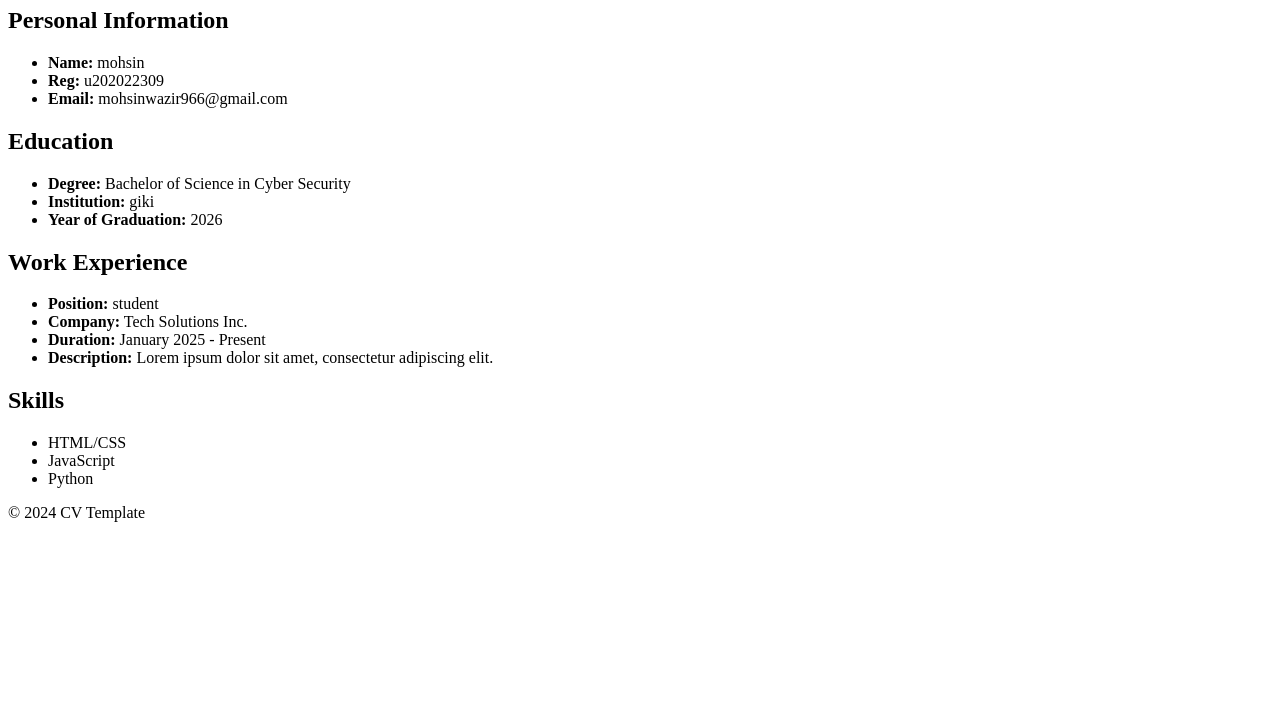
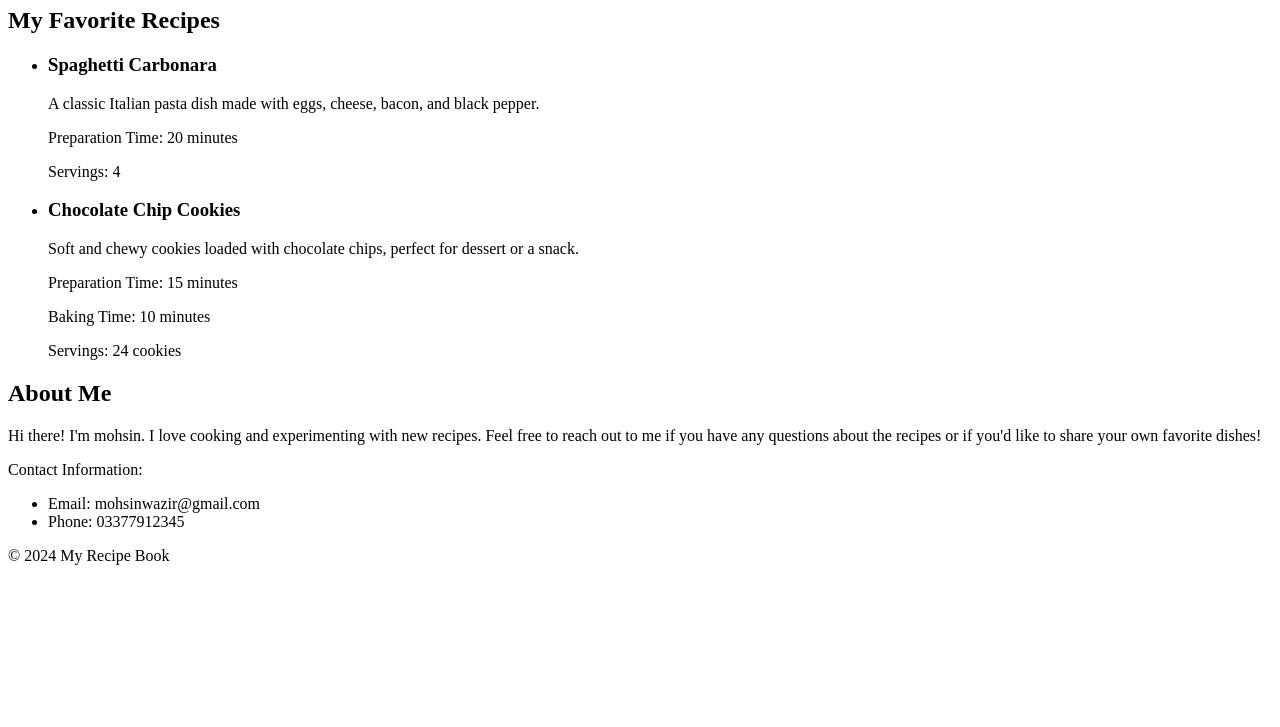
Before and after one commit to mohsinwazir/assignment, a plain HTML site: page index.html in a window 1280 px wide. Shown: the part 73-800 px from the top of the page. Drawn offline with Linux system fonts and the light colour scheme.

Commit message:
Add files via upload

```diff
--- a/index.html
+++ b/index.html
@@ -1,50 +1,49 @@
-
 <!DOCTYPE html>
 <html lang="en">
+
 <head>
     <meta charset="UTF-8">
     <meta name="viewport" content="width=device-width, initial-scale=1.0">
-    <title>CV Template</title>
+    <title>My Recipe Book</title>
 </head>
+
 <body>
-    <h1>Curriculum Vitae</h1>
-
-    <h2>Personal Information</h2>
-    <ul>
-        <li><strong>Name:</strong> mohsin</li>
-        <li><strong>Reg:</strong> u202022309</li>
-        <li><strong>Email:</strong> mohsinwazir966@gmail.com</li>
-
-        <!-- Add more personal information fields as needed -->
-    </ul>
-
-    <h2>Education</h2>
-    <ul>
-        <li><strong>Degree:</strong> Bachelor of Science in Cyber Security</li>
-        <li><strong>Institution:</strong> giki</li>
-        <li><strong>Year of Graduation:</strong> 2026</li>
-        <!-- Add more education details as needed -->
-    </ul>
-
-    <h2>Work Experience</h2>
-    <ul>
-        <li><strong>Position:</strong> student</li>
-        <li><strong>Company:</strong> Tech Solutions Inc.</li>
-        <li><strong>Duration:</strong> January 2025 - Present</li>
-        <li><strong>Description:</strong> Lorem ipsum dolor sit amet, consectetur adipiscing elit.</li>
-        <!-- Add more work experience details as needed -->
-    </ul>
-
-    <h2>Skills</h2>
-    <ul>
-        <li>HTML/CSS</li>
-        <li>JavaScript</li>
-        <li>Python</li>
-        <!-- Add more skills as needed -->
-    </ul>
-
+    <header>
+        <h1>Welcome to My Recipe Book</h1>
+    </header>
+    <main>
+        <section>
+            <h2>My Favorite Recipes</h2>
+            <ul>
+                <li>
+                    <h3>Spaghetti Carbonara</h3>
+                    <p>A classic Italian pasta dish made with eggs, cheese, bacon, and black pepper.</p>
+                    <p>Preparation Time: 20 minutes</p>
+                    <p>Servings: 4</p>
+                </li>
+                <li>
+                    <h3>Chocolate Chip Cookies</h3>
+                    <p>Soft and chewy cookies loaded with chocolate chips, perfect for dessert or a snack.</p>
+                    <p>Preparation Time: 15 minutes</p>
+                    <p>Baking Time: 10 minutes</p>
+                    <p>Servings: 24 cookies</p>
+                </li>
+            </ul>
+        </section>
+        <section>
+            <h2>About Me</h2>
+            <p>Hi there! I'm mohsin. I love cooking and experimenting with new recipes. Feel free to reach out to me if
+                you have any questions about the recipes or if you'd like to share your own favorite dishes!</p>
+            <p>Contact Information:</p>
+            <ul>
+                <li>Email: mohsinwazir@gmail.com</li>
+                <li>Phone: 03377912345</li>
+            </ul>
+        </section>
+    </main>
     <footer>
-        <p>© 2024 CV Template</p>
+        <p>&copy; 2024 My Recipe Book</p>
     </footer>
 </body>
+
 </html>
```
Also changed, not shown: 1 other file.
